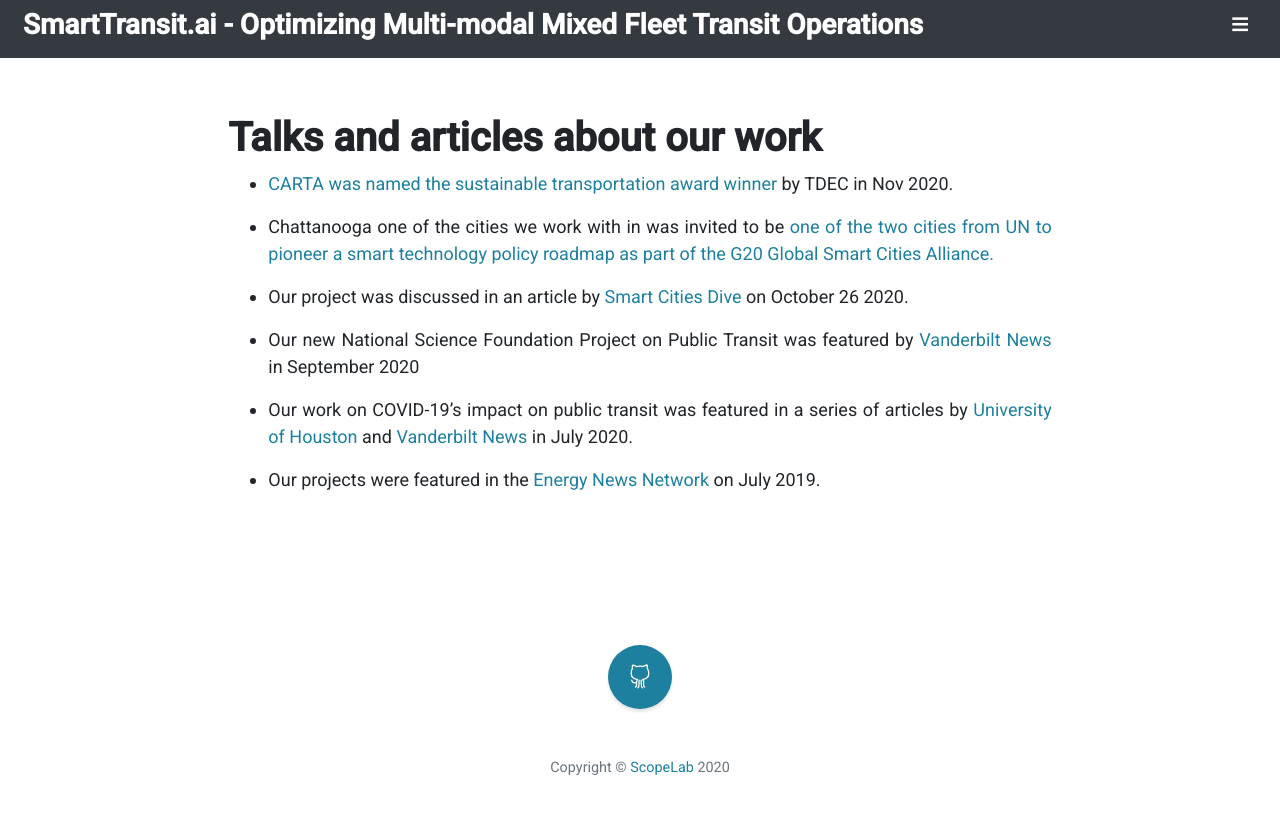
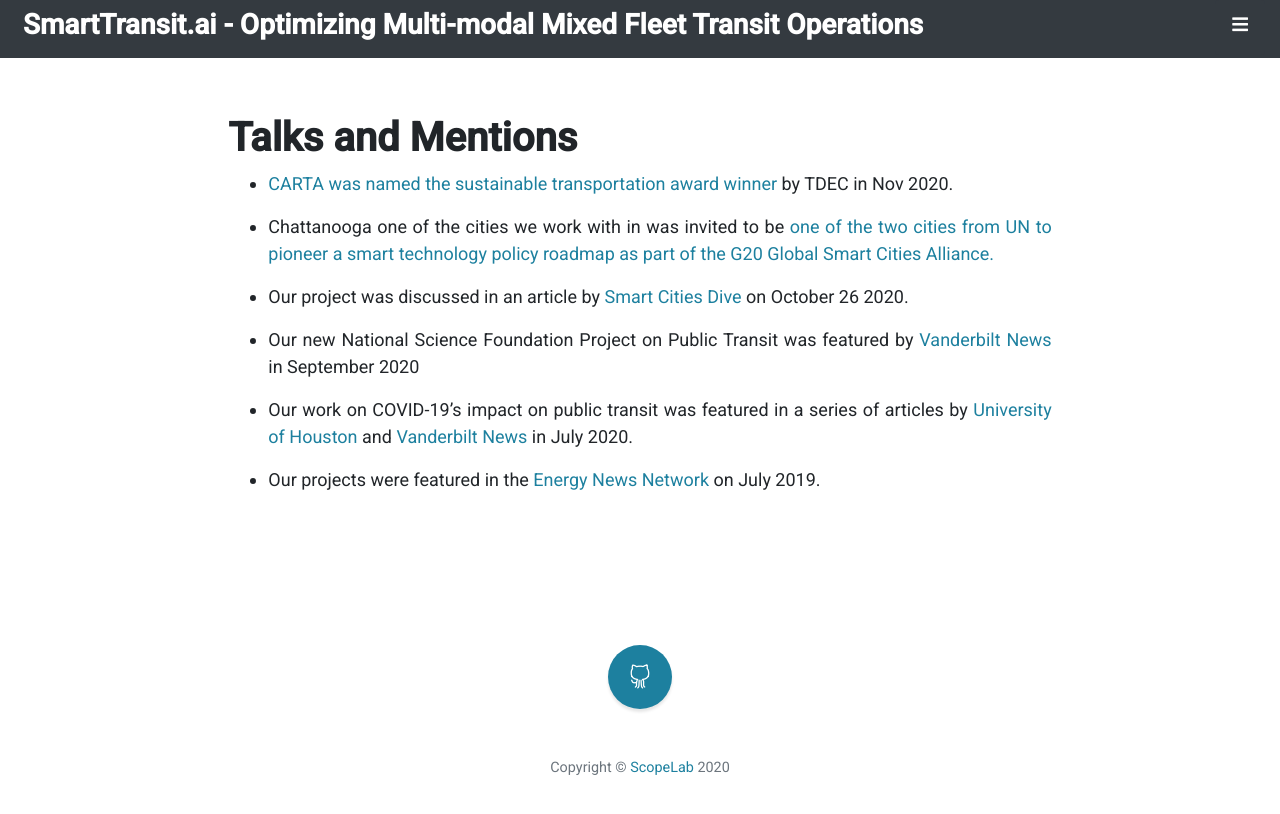
Before and after one commit to hdemma/hdemma.github.io, a Jekyll site: the page built from _pages/talks.md, in a window 1280 px wide. Shown: the top 814 px of the page. Built offline with Jekyll 4.4.1, drawn with Linux system fonts in a browser that asks for light colours.

Commit message:
updated talks page

```diff
--- a/_pages/talks.md
+++ b/_pages/talks.md
@@ -1,10 +1,10 @@
 ---
-title: "Talks and articles about our work"
+title: "Talks and mentions about our work"
 permalink: /talks/
 author_profile: true
 ---
 
-# Talks and articles about our work
+# Talks and Mentions
 
 * [CARTA was named the sustainable transportation award winner](https://www.chattanoogan.com/2020/11/19/418690/CARTA-Named-Sustainable-Transportation.aspx) by TDEC in Nov 2020.
 
```
